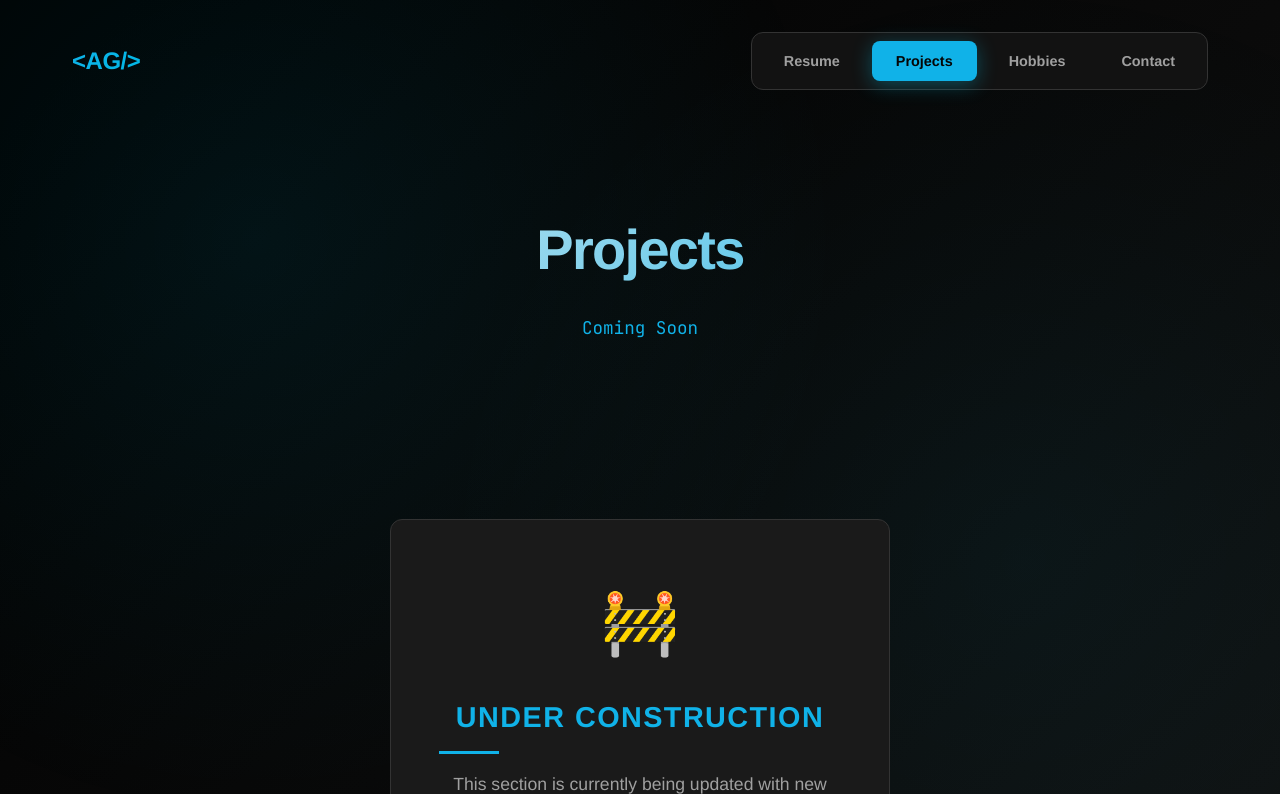
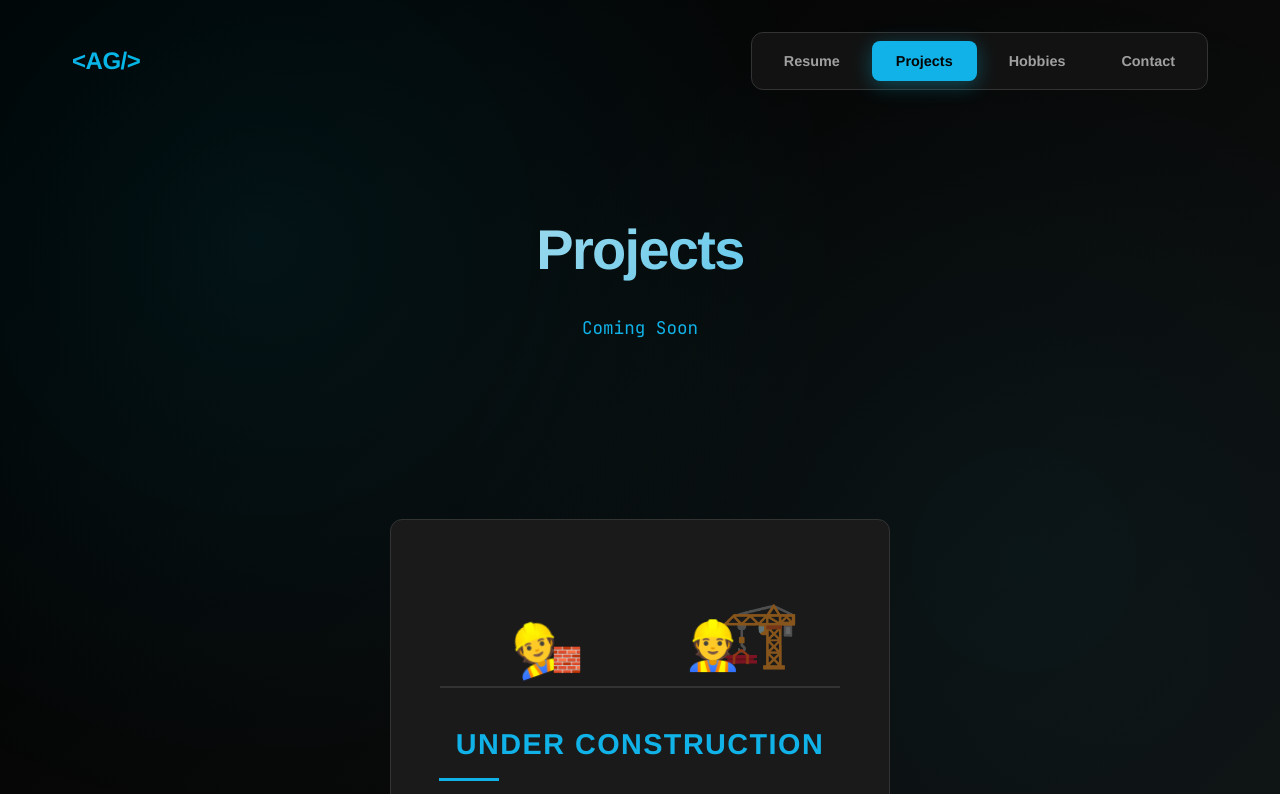
Before and after one commit to arnald2/personal-site, a plain HTML site: page index.html in a window 1280 px wide. Both pictures are taken after a click on the button "Projects". Shown: the top 794 px of the page. Drawn offline with Linux system fonts and the light colour scheme.

Commit message:
Update index.html
Add random animation to the construction scene

```diff
--- a/index.html
+++ b/index.html
@@ -543,6 +543,88 @@
             color: var(--text-muted);
         }
 
+        /* Construction Animation */
+        .construction-scene {
+            height: 120px;
+            position: relative;
+            max-width: 400px;
+            margin: 0 auto 2rem;
+            overflow: hidden;
+            border-bottom: 2px solid var(--border);
+        }
+
+        .worker {
+            position: absolute;
+            bottom: 0px;
+            font-size: 3rem;
+            transition: transform 0.3s;
+        }
+
+        .worker-1 {
+            left: 20%;
+            animation: hammer 1s infinite alternate;
+            transform-origin: bottom center;
+        }
+
+        .worker-2 {
+            left: 60%;
+            animation: walk 3s infinite linear;
+        }
+
+        .crane {
+            position: absolute;
+            right: 10%;
+            top: 10%;
+            font-size: 4rem;
+            transform: scaleX(-1);
+            z-index: 0;
+            opacity: 0.5;
+        }
+
+        .brick {
+            position: absolute;
+            bottom: 5px;
+            left: 28%;
+            font-size: 1.5rem;
+        }
+
+        @keyframes hammer {
+            0% {
+                transform: rotate(0deg);
+            }
+
+            100% {
+                transform: rotate(-20deg);
+            }
+        }
+
+        @keyframes walk {
+            0% {
+                left: 60%;
+                transform: scaleX(1);
+            }
+
+            45% {
+                left: 80%;
+                transform: scaleX(1);
+            }
+
+            50% {
+                left: 80%;
+                transform: scaleX(-1);
+            }
+
+            95% {
+                left: 60%;
+                transform: scaleX(-1);
+            }
+
+            100% {
+                left: 60%;
+                transform: scaleX(1);
+            }
+        }
+
         /* Responsive */
         @media (max-width: 968px) {
             .contact-grid {
@@ -773,7 +855,12 @@
 
             <section style="text-align: center; padding: 4rem 0;">
                 <div class="card" style="display: inline-block; padding: 3rem; max-width: 500px;">
-                    <div style="font-size: 4rem; margin-bottom: 1rem;">🚧</div>
+                    <div class="construction-scene">
+                        <div class="crane">🏗️</div>
+                        <div class="worker worker-1">👷</div>
+                        <div class="brick">🧱</div>
+                        <div class="worker worker-2">👷</div>
+                    </div>
                     <h2 style="border-bottom: none; margin-bottom: 1rem;">Under Construction</h2>
                     <p style="color: var(--text-muted); font-size: 1.1rem;">
                         This section is currently being updated with new projects. Check back soon!
@@ -791,7 +878,12 @@
 
             <section style="text-align: center; padding: 4rem 0;">
                 <div class="card" style="display: inline-block; padding: 3rem; max-width: 500px;">
-                    <div style="font-size: 4rem; margin-bottom: 1rem;">🚧</div>
+                    <div class="construction-scene">
+                        <div class="crane">🏗️</div>
+                        <div class="worker worker-1">👷</div>
+                        <div class="brick">🧱</div>
+                        <div class="worker worker-2">👷</div>
+                    </div>
                     <h2 style="border-bottom: none; margin-bottom: 1rem;">Under Construction</h2>
                     <p style="color: var(--text-muted); font-size: 1.1rem;">
                         This section is currently being updated with new interests and activities. Check back soon!
```
